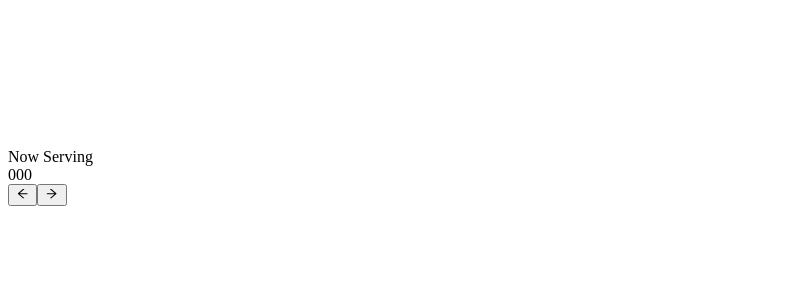
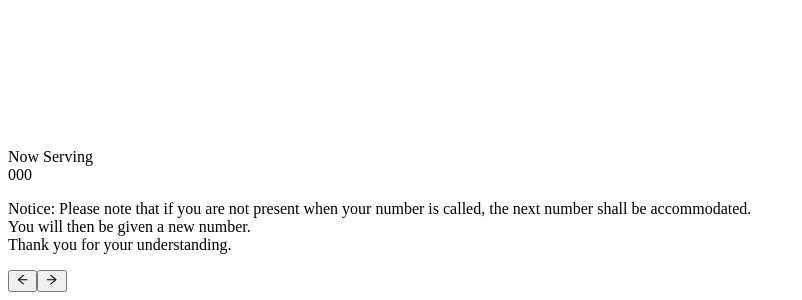
Before and after one commit to jolonarvaez/kwentongbarbero-queue, a Next.js app: page / in a window 1280 px wide. Shown: the part 1392-1692 px from the top of the page, without its empty margins (0-802 px from the left). Before the commit the page ends 1606 px from the top, so only its background shows below. Built offline with nearby package versions, Linux system fonts and the light colour scheme.

Commit message:
added notice

```diff
--- a/src/pages/index.tsx
+++ b/src/pages/index.tsx
@@ -32,6 +32,12 @@ export default function Home() {
               useGrouping: false,
             })}
           </div>
+          <div className="mx-4">
+            <p>
+              <span className="uppercase font-bold">Notice:</span> Please note that if you are not present when your number is called, the next number shall be accommodated. <br></br>You will then be given a new number. <br></br>Thank you for your understanding.
+            </p>
+          </div>
+
         </div>
       </div>
       <div className="my-5 grid grid-rows-1 grid-flow-col gap-6 text-xl">
```
